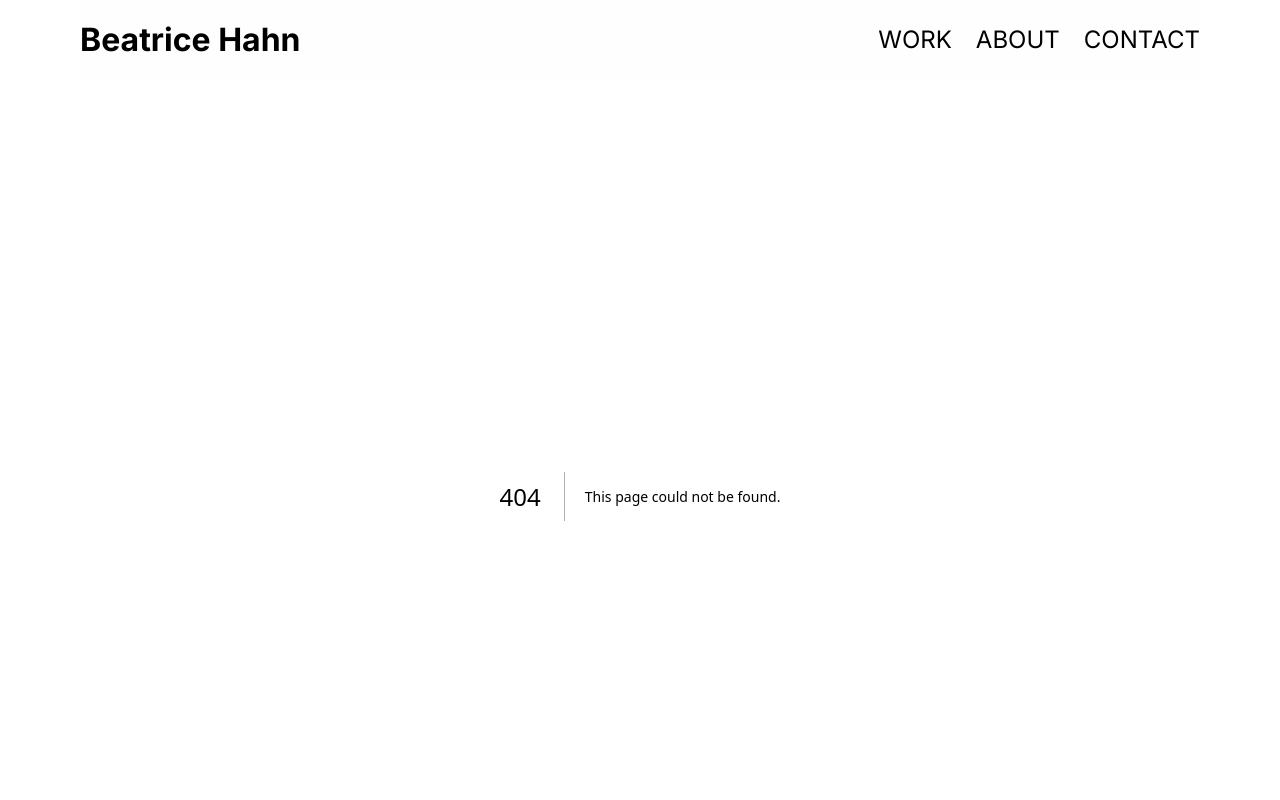
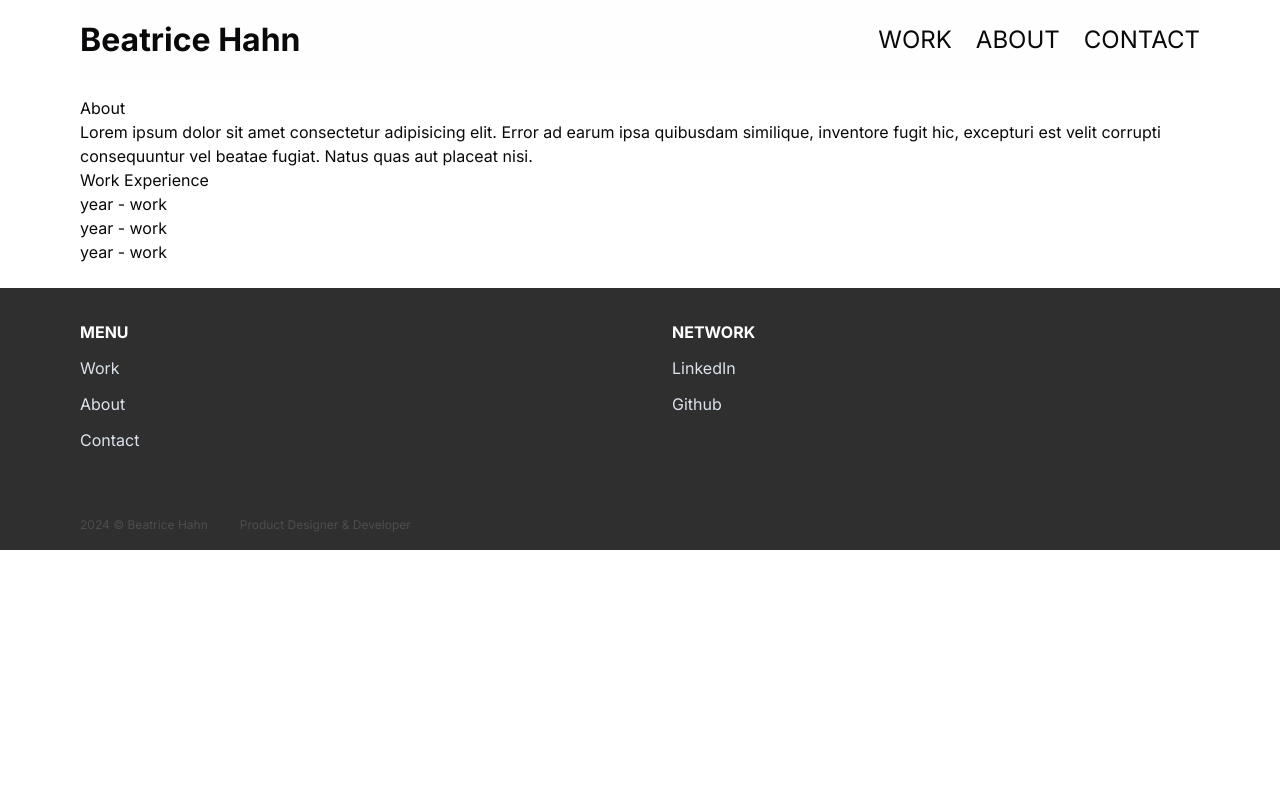
Before and after one commit to beatricehahn/nextjs-portfolio, a Next.js app: page /about in a window 1280 px wide. Before the commit this address had no page. Shown: the top 800 px of the page. Built offline with nearby package versions, Linux system fonts and the light colour scheme.

Commit message:
Setup about page scaffolding

```diff
--- /dev/null
+++ b/app/about/page.tsx
@@ -0,0 +1,14 @@
+export default function About() {
+    return (
+        <div className="mx-[24px] md:mx-20">
+            <h1>About</h1>
+            <p>Lorem ipsum dolor sit amet consectetur adipisicing elit. Error ad earum ipsa quibusdam similique, inventore fugit hic, excepturi est velit corrupti consequuntur vel beatae fugiat. Natus quas aut placeat nisi.</p>
+            <h1>Work Experience</h1>
+            <ul>
+                <li>year - work</li>
+                <li>year - work</li>
+                <li>year - work</li>
+            </ul>
+        </div>
+    )
+}
```
